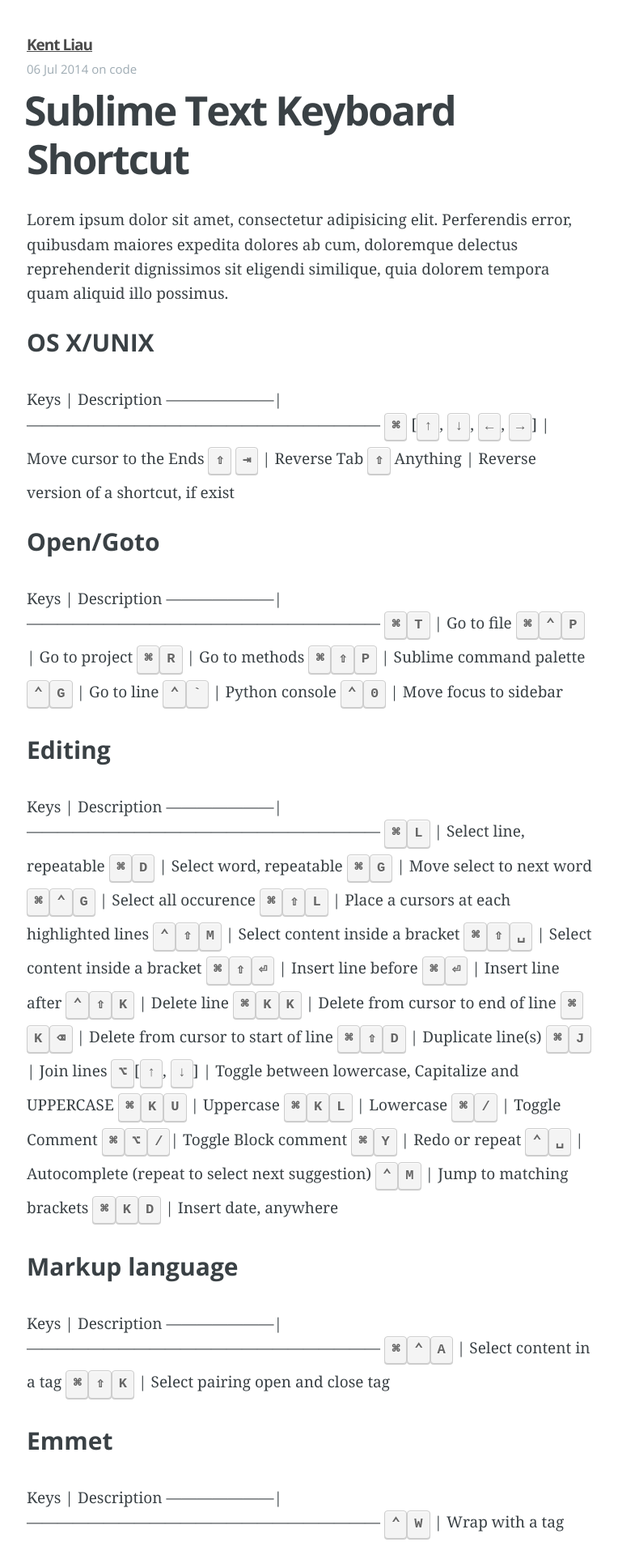
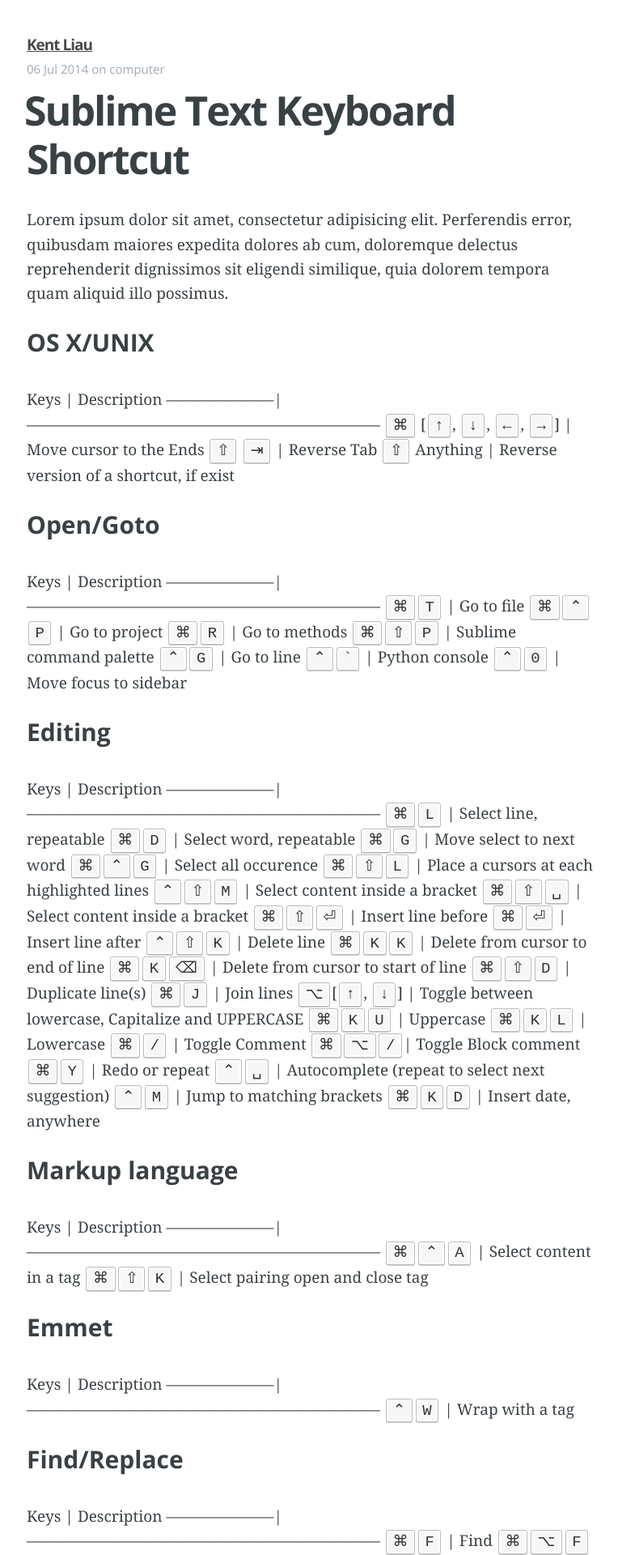
Before and after one commit to kentliau/kentliau.github.io, a Jekyll site: the page built from _posts/2014-07-06-sublime-text-keyboard-shortcut.markdown, in a window 1280 px wide. Shown: the top 1920 px of the page at 81% size, without its empty margins (257-1021 px from the left). Built offline with Jekyll 4.4.1, drawn with Linux system fonts in a browser that asks for light colours; Markdown is read by kramdown in place of the engine named in the settings.

Commit message:
Tweak styling

```diff
--- a/_posts/1993-05-26-a-humble-writing-syntax-and-feature-references.markdown
+++ b/_posts/1993-05-26-a-humble-writing-syntax-and-feature-references.markdown
@@ -14,7 +14,7 @@
 ##### Humble V
 ###### Humble VI
 
----
+***
 
 ### English
 
--- a/_posts/2014-05-28-learn-by-doing-the-wrong-thing-first.markdown
+++ b/_posts/2014-05-28-learn-by-doing-the-wrong-thing-first.markdown
@@ -2,7 +2,7 @@
 layout: post
 title: Learn By Doing the Wrong Thing First
 date: 1993-05-26 11:11:11
-category: Cats
+category: workflow
 tags: tag1 tag2
 ---
 
--- a/_posts/2014-07-06-sublime-text-keyboard-shortcut.markdown
+++ b/_posts/2014-07-06-sublime-text-keyboard-shortcut.markdown
@@ -2,7 +2,7 @@
 layout: post
 title: "Sublime Text Keyboard Shortcut"
 date: 2014-07-06
-category: code
+category: computer
 ---
 
 Lorem ipsum dolor sit amet, consectetur adipisicing elit. Perferendis error, quibusdam maiores expedita dolores ab cum, doloremque delectus reprehenderit dignissimos sit eligendi similique, quia dolorem tempora quam aliquid illo possimus.
--- a/_posts/2014-07-08-git-commands.markdown
+++ b/_posts/2014-07-08-git-commands.markdown
@@ -1,7 +1,9 @@
 ---
 layout: post
 title: Git Commands
-category: Code
+date: 2014-07-09 11:23:07
+category: computer
+tags: [git]
 ---
 
 Some really useful git commands that essential tutorial will never teach.
--- a/assets/css/screen.css
+++ b/assets/css/screen.css
@@ -263,7 +263,7 @@
 }
 
 kbd {
-    display: inline-block;
+/*    display: inline-block;
     margin-bottom: 0.4em;
     padding: 1px 8px;
     border: #ccc 1px solid;
@@ -275,7 +275,20 @@
     border-radius: 4px;
     box-shadow:
         0 1px 0 rgba(0, 0, 0, 0.2),
-        0 1px 0 0 #fff inset;
+        0 1px 0 0 #fff inset;*/
+  display: inline-block;
+  margin: 0 0.1em;
+  padding: 0.15em 0.4em 0.1em;
+
+  color: #333;
+  line-height: 1.2em;
+  text-shadow: 0 1px 0 #fff;
+  white-space: nowrap;
+
+  border: 1px solid #bbb;
+  border-radius: 3px;
+  background-color: #f7f7f7;
+  box-shadow: 0 1px 0px rgba(0,0,0,0.2),0 0 0 2px #fff inset;
 }
 
 table {
@@ -292,7 +305,7 @@
     padding: 8px;
     line-height: 20px;
     text-align: left;
-    vertical-align: top;
+    /*vertical-align: top;*/
     border-top: 1px solid #efefef;
 }
 
```
Also changed, not shown: _posts/2014-07-08-required-skills-and-will-not-be-taught.markdown (+5 -3 lines).
